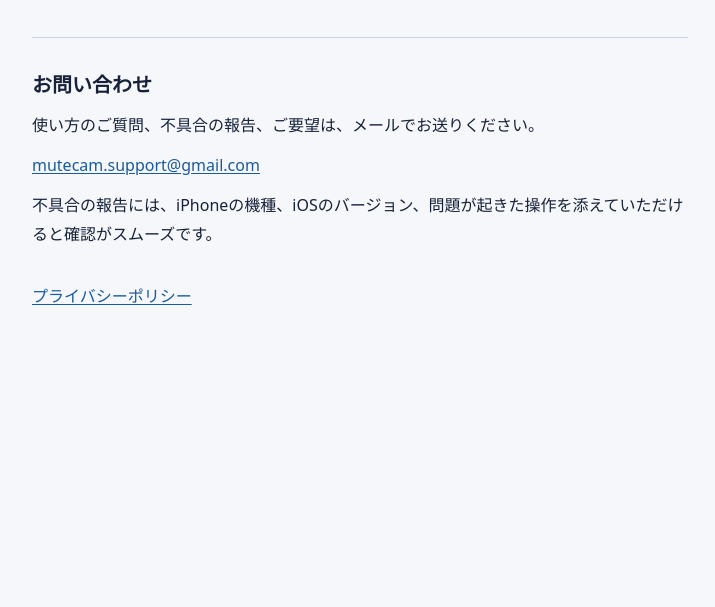
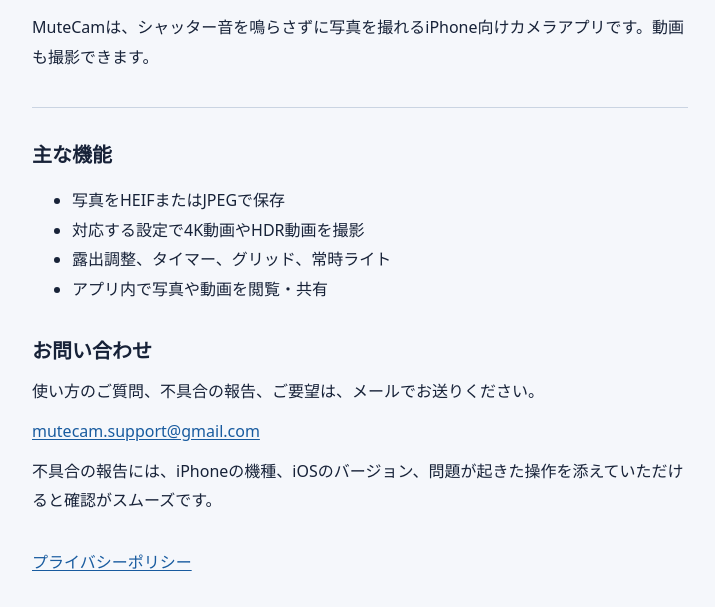
Before and after one commit to kyo-tsuka0911/silent_camera-support, a plain HTML site: page index.html in a window 1280 px wide. Shown: the part 117-724 px from the top of the page, without its empty margins (280-995 px from the left). Drawn offline with Linux system fonts and the light colour scheme.

Commit message:
MuteCamサポートにアプリの概要と主な機能を追加

```diff
--- a/index.html
+++ b/index.html
@@ -3,7 +3,7 @@
 <head>
   <meta charset="utf-8">
   <meta name="viewport" content="width=device-width, initial-scale=1">
-  <meta name="description" content="MuteCamのサポートとお問い合わせ先。">
+  <meta name="description" content="静かに写真や動画を撮れるiPhone向けカメラアプリ、MuteCamの主な機能とお問い合わせ先。">
   <title>MuteCam サポート</title>
   <link rel="stylesheet" href="styles.css">
 </head>
@@ -11,7 +11,18 @@
 <main>
   <header>
     <h1>MuteCam サポート</h1>
+    <p>MuteCamは、シャッター音を鳴らさずに写真を撮れるiPhone向けカメラアプリです。動画も撮影できます。</p>
   </header>
+
+  <section>
+    <h2>主な機能</h2>
+    <ul>
+      <li>写真をHEIFまたはJPEGで保存</li>
+      <li>対応する設定で4K動画やHDR動画を撮影</li>
+      <li>露出調整、タイマー、グリッド、常時ライト</li>
+      <li>アプリ内で写真や動画を閲覧・共有</li>
+    </ul>
+  </section>
 
   <section>
     <h2>お問い合わせ</h2>
```
